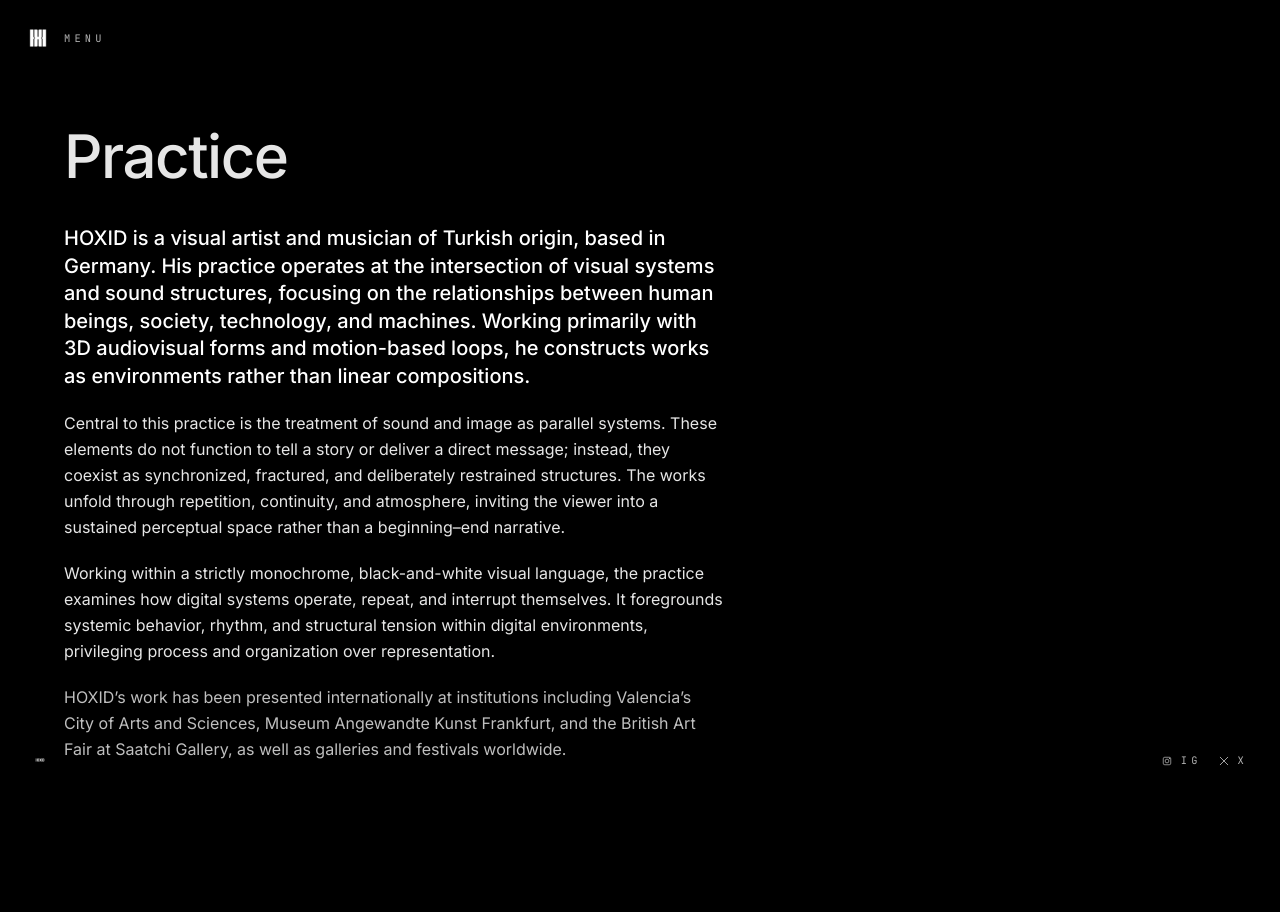
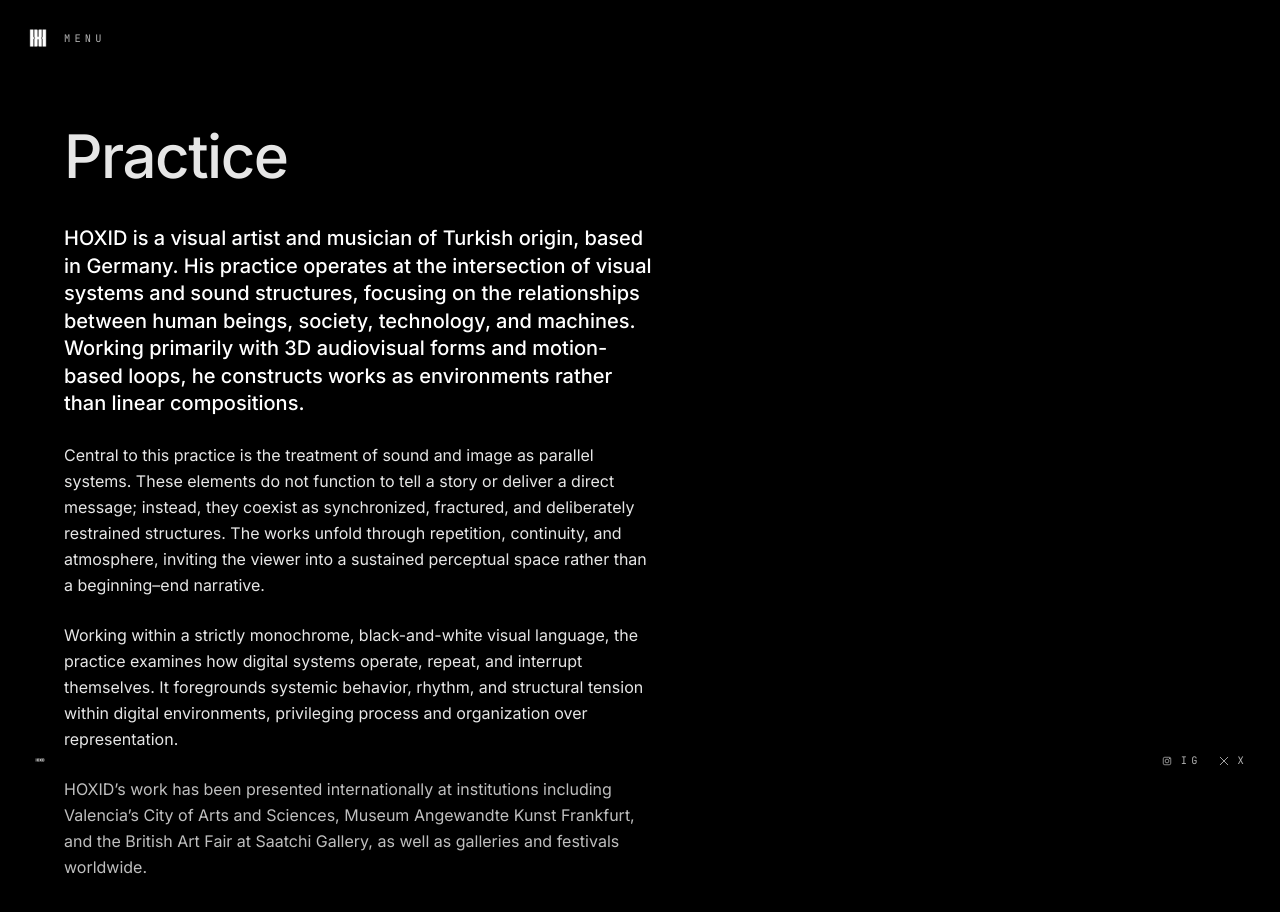
Before and after one commit to MRTHOX/hoxid-art, a Next.js app: page /practice in a window 1280 px wide. Shown: the top 912 px of the page. Built offline with nearby package versions, Linux system fonts and the light colour scheme.

Commit message:
practice text improved

```diff
--- a/src/app/practice/page.tsx
+++ b/src/app/practice/page.tsx
@@ -8,20 +8,20 @@ export default function PracticePage() {
     <>
       <PageShell>
         <h1 className={`${typography.h1} mb-10 tracking-tight text-white/90`}>Practice</h1>
-        <div className="measure space-y-5">
+        <div className="max-w-[65ch] space-y-6 text-white/90 leading-[1.6]">
           <p className="font-sans text-lg md:text-xl font-medium leading-snug text-white">
             HOXID is a visual artist and musician of Turkish origin, based in Germany. His practice operates at the
             intersection of visual systems and sound structures, focusing on the relationships between human beings,
             society, technology, and machines. Working primarily with 3D audiovisual forms and motion-based loops, he
             constructs works as environments rather than linear compositions.
           </p>
-          <p className="font-sans text-base leading-relaxed text-white/90">
+          <p className="font-sans text-base leading-relaxed">
             Central to this practice is the treatment of sound and image as parallel systems. These elements do not
             function to tell a story or deliver a direct message; instead, they coexist as synchronized, fractured, and
             deliberately restrained structures. The works unfold through repetition, continuity, and atmosphere, inviting
             the viewer into a sustained perceptual space rather than a beginning–end narrative.
           </p>
-          <p className="font-sans text-base leading-relaxed text-white/90">
+          <p className="font-sans text-base leading-relaxed">
             Working within a strictly monochrome, black-and-white visual language, the practice examines how digital
             systems operate, repeat, and interrupt themselves. It foregrounds systemic behavior, rhythm, and structural
             tension within digital environments, privileging process and organization over representation.
```
